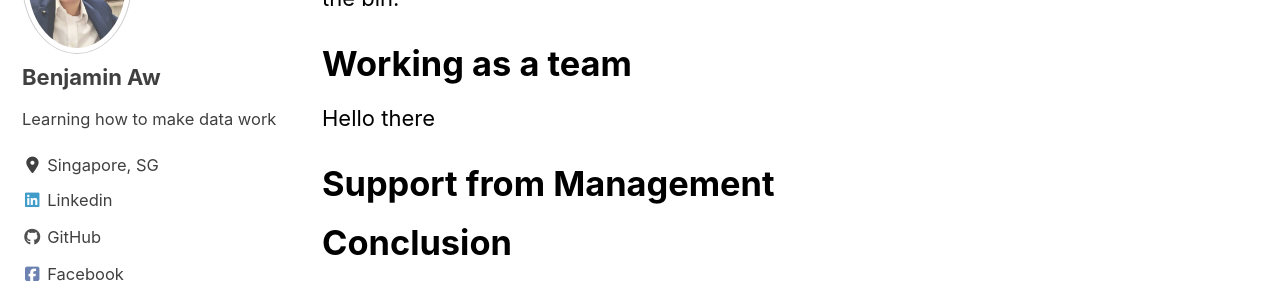
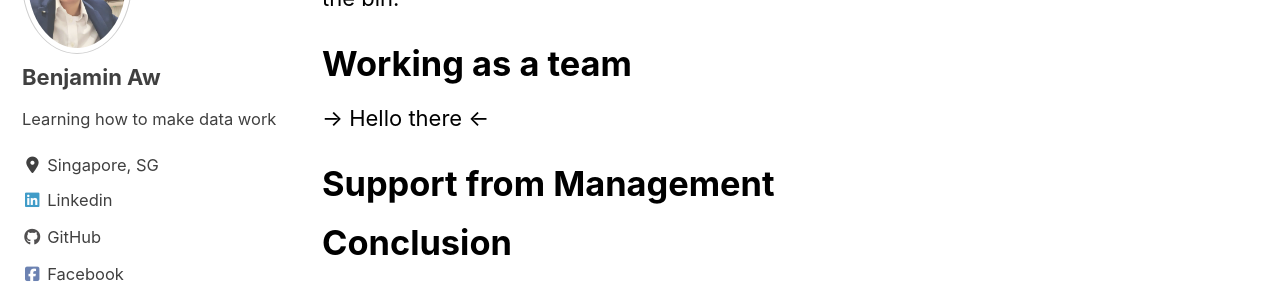
Before and after one commit to Benjamin-Aw-93/Benjamin-Aw-93.github.io, a Jekyll site: the page built from _posts/2019-11-13-LearningDAT.md, in a window 1280 px wide and 900 px high, scrolled down 2480 px. Shown: the part 155-455 px from the top of the window. Built offline with Jekyll 4.4.1, drawn with Linux system fonts in a browser that asks for light colours; cached includes are drawn as plain includes; nearby versions of some CDN libraries.

```diff
--- a/_posts/2019-11-13-LearningDAT.md
+++ b/_posts/2019-11-13-LearningDAT.md
@@ -27,7 +27,7 @@ I think one of the main reasons why we won the tournament was because the team h
 It helps to also be the anchor of the team. There were many times where a teammate will suggest to look at other aspects of the data so that we are able to create those beautiful charts that we see online. While it was nice to have a dreamer/idealist on the team, before putting any charts onto the dashboard, we had to take a step back to ask ourselves, "How does this fit into our storyline?" If it doesn't, then the decision to scrape the idea had to be made. Sometimes, it is difficult to let go of ideas. But with a giant clock right in front of us ticking away, it made it a lot easier to trash ideas into the bin.
 
 # Working as a team
-Hello there
+-> Hello there <-
 
 # Support from Management
 
```
